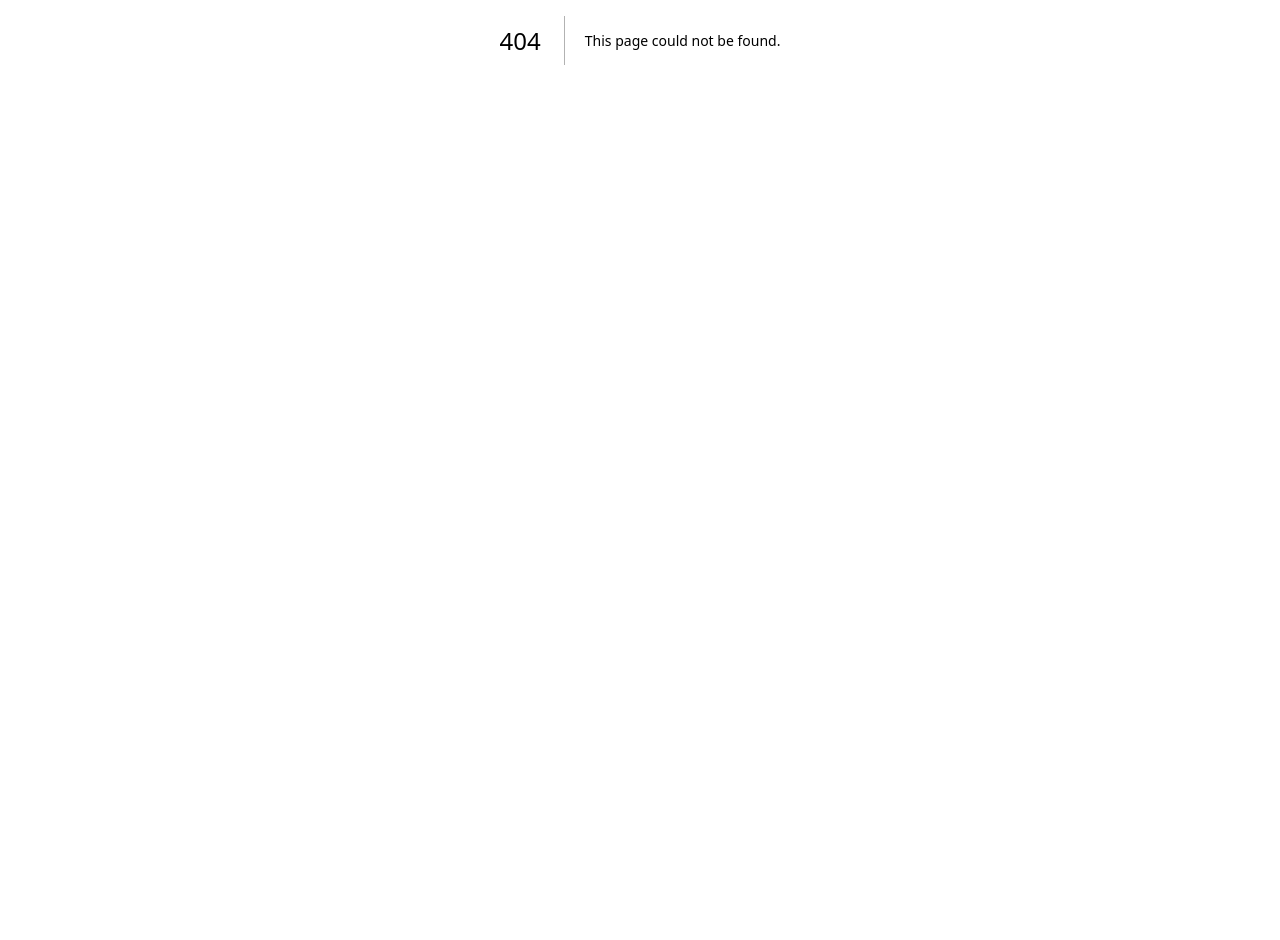
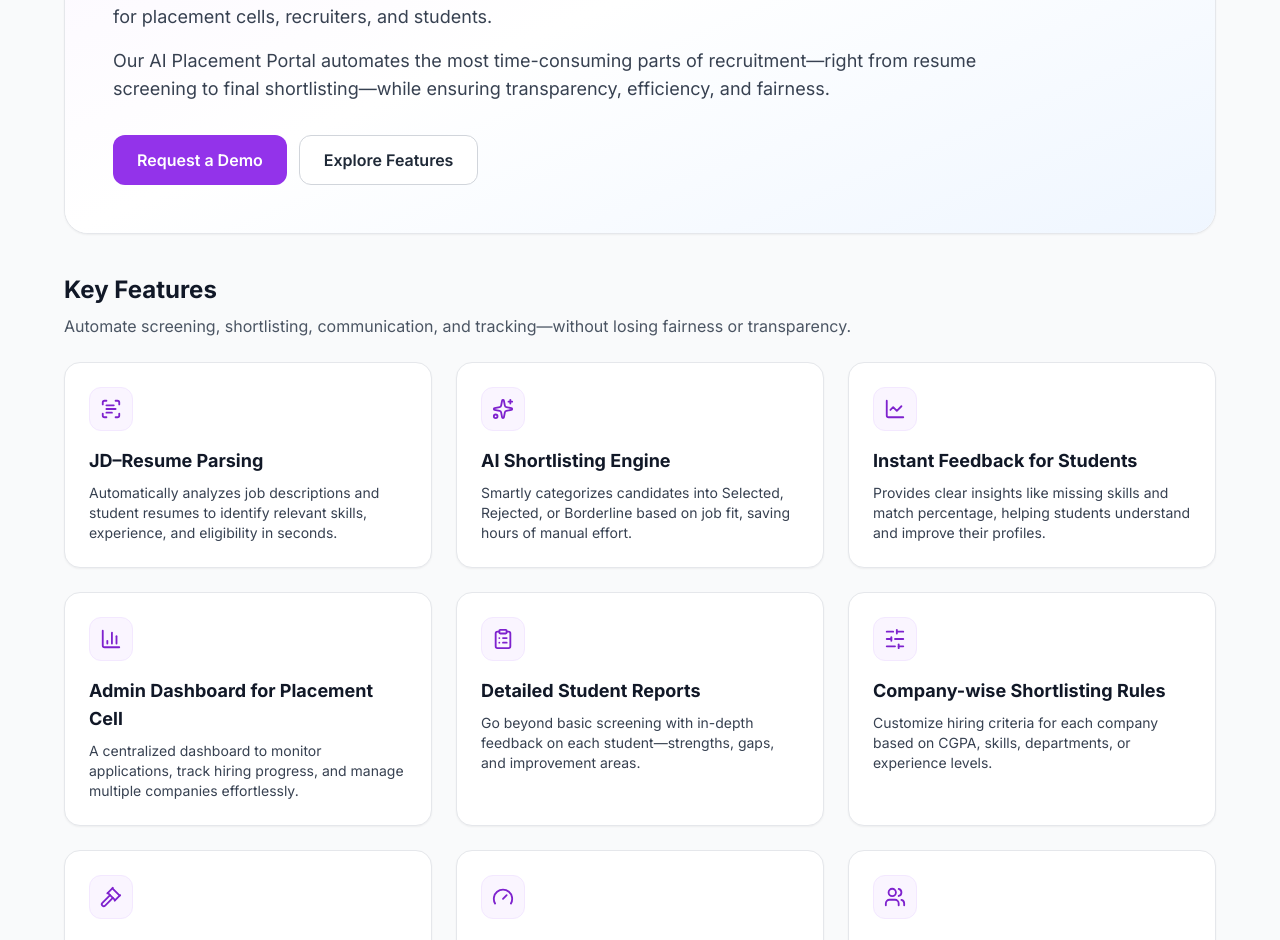
Before and after one commit to rskrthk/questpod, a Next.js app: page /placement in a window 1280 px wide. Before the commit this address had no page. Shown: the part 360-1300 px from the top of the page. Before the commit the page ends 800 px from the top, so only its background shows below. Built offline with nearby package versions, Linux system fonts and the light colour scheme.

Commit message:
Placement page added

```diff
--- /dev/null
+++ b/src/app/placement/page.js
@@ -0,0 +1,190 @@
+import Layout from "@/components/Layout/Layout";
+import {
+  BarChart3,
+  CheckCircle2,
+  ClipboardList,
+  Gauge,
+  Gavel,
+  LineChart,
+  ScanText,
+  ShieldCheck,
+  SlidersHorizontal,
+  Sparkles,
+  Users,
+} from "lucide-react";
+
+export const metadata = {
+  title: "Placement | QuestPod AI",
+  description:
+    "AI Placement Portal – Smarter, Faster, Fairer Hiring for Universities. Automate screening, shortlisting, and tracking with actionable insights.",
+};
+
+export default function PlacementPage() {
+  const features = [
+    {
+      icon: ScanText,
+      title: "JD–Resume Parsing",
+      description:
+        "Automatically analyzes job descriptions and student resumes to identify relevant skills, experience, and eligibility in seconds.",
+    },
+    {
+      icon: Sparkles,
+      title: "AI Shortlisting Engine",
+      description:
+        "Smartly categorizes candidates into Selected, Rejected, or Borderline based on job fit, saving hours of manual effort.",
+    },
+    {
+      icon: LineChart,
+      title: "Instant Feedback for Students",
+      description:
+        "Provides clear insights like missing skills and match percentage, helping students understand and improve their profiles.",
+    },
+    {
+      icon: BarChart3,
+      title: "Admin Dashboard for Placement Cell",
+      description:
+        "A centralized dashboard to monitor applications, track hiring progress, and manage multiple companies effortlessly.",
+    },
+    {
+      icon: ClipboardList,
+      title: "Detailed Student Reports",
+      description:
+        "Go beyond basic screening with in-depth feedback on each student—strengths, gaps, and improvement areas.",
+    },
+    {
+      icon: SlidersHorizontal,
+      title: "Company-wise Shortlisting Rules",
+      description:
+        "Customize hiring criteria for each company based on CGPA, skills, departments, or experience levels.",
+    },
+    {
+      icon: Gavel,
+      title: "AI Bias Checks & Multi-Department Access",
+      description:
+        "Ensure fair and unbiased hiring decisions with built-in AI bias detection while allowing access across departments.",
+    },
+    {
+      icon: Gauge,
+      title: "Job Status Tracking",
+      description:
+        "Track every candidate’s journey with clear updates like Round 1 Completed, Round 2 Pending, ensuring full visibility.",
+    },
+    {
+      icon: Users,
+      title: "Basic HR Screening Automation",
+      description:
+        "Automate initial HR screening to filter candidates based on communication, eligibility, and basic criteria.",
+    },
+  ];
+
+  const whyItMatters = [
+    "Reduces placement workload by 70–80%",
+    "Speeds up hiring cycles for companies",
+    "Improves student placement success rate",
+    "Ensures fair and transparent shortlisting",
+  ];
+
+  return (
+    <Layout>
+      <div className="min-h-screen bg-gray-50 pt-28 pb-16 px-4 sm:px-6 lg:px-8">
+        <div className="max-w-6xl mx-auto">
+          <div className="relative overflow-hidden rounded-3xl border border-gray-200 bg-white shadow-sm">
+            <div className="absolute inset-0 bg-gradient-to-br from-purple-50 via-white to-blue-50" />
+            <div className="relative p-8 sm:p-12">
+              <div className="inline-flex items-center gap-2 rounded-full border border-purple-200 bg-purple-50 px-4 py-2 text-sm font-medium text-purple-700">
+                <ShieldCheck size={16} />
+                University Platform
+              </div>
+
+              <h1 className="mt-6 text-3xl sm:text-5xl font-extrabold tracking-tight text-gray-900">
+                AI Placement Portal – Smarter, Faster, Fairer Hiring for Universities
+              </h1>
+
+              <p className="mt-4 text-base sm:text-lg text-gray-700 max-w-4xl">
+                Transform your campus placement process with an intelligent, end-to-end AI-driven
+                platform designed for placement cells, recruiters, and students.
+              </p>
+
+              <p className="mt-4 text-base sm:text-lg text-gray-700 max-w-4xl">
+                Our AI Placement Portal automates the most time-consuming parts of recruitment—right
+                from resume screening to final shortlisting—while ensuring transparency, efficiency,
+                and fairness.
+              </p>
+
+              <div className="mt-8 flex flex-col sm:flex-row gap-3">
+                <a
+                  href="/contact"
+                  className="inline-flex items-center justify-center rounded-xl bg-purple-600 px-6 py-3 font-semibold text-white hover:bg-purple-700 transition-colors"
+                >
+                  Request a Demo
+                </a>
+                <a
+                  href="#features"
+                  className="inline-flex items-center justify-center rounded-xl border border-gray-300 bg-white px-6 py-3 font-semibold text-gray-800 hover:bg-gray-50 transition-colors"
+                >
+                  Explore Features
+                </a>
+              </div>
+            </div>
+          </div>
+
+          <div id="features" className="mt-10">
+            <h2 className="text-2xl font-bold text-gray-900">Key Features</h2>
+            <p className="mt-2 text-gray-600">
+              Automate screening, shortlisting, communication, and tracking—without losing fairness
+              or transparency.
+            </p>
+
+            <div className="mt-6 grid grid-cols-1 md:grid-cols-2 xl:grid-cols-3 gap-6">
+              {features.map((feature) => {
+                const Icon = feature.icon;
+                return (
+                  <div
+                    key={feature.title}
+                    className="rounded-2xl border border-gray-200 bg-white p-6 shadow-sm hover:shadow-md transition-shadow"
+                  >
+                    <div className="h-11 w-11 rounded-xl bg-purple-50 border border-purple-100 flex items-center justify-center text-purple-700">
+                      <Icon size={22} />
+                    </div>
+                    <h3 className="mt-4 text-lg font-bold text-gray-900">{feature.title}</h3>
+                    <p className="mt-2 text-sm text-gray-700">{feature.description}</p>
+                  </div>
+                );
+              })}
+            </div>
+          </div>
+
+          <div className="mt-10 grid grid-cols-1 lg:grid-cols-3 gap-6">
+            <div className="rounded-2xl border border-gray-200 bg-white p-8 shadow-sm lg:col-span-2">
+              <h2 className="text-2xl font-bold text-gray-900">Why It Matters</h2>
+              <div className="mt-6 grid grid-cols-1 sm:grid-cols-2 gap-4">
+                {whyItMatters.map((t) => (
+                  <div
+                    key={t}
+                    className="rounded-xl border border-gray-200 bg-gray-50 p-4 flex items-start gap-3"
+                  >
+                    <div className="mt-0.5 h-10 w-10 rounded-lg bg-white border border-gray-200 flex items-center justify-center text-gray-800">
+                      <CheckCircle2 size={18} />
+                    </div>
+                    <div className="font-semibold text-gray-900">{t}</div>
+                  </div>
+                ))}
+              </div>
+            </div>
+
+            <div className="rounded-2xl border border-gray-200 bg-white p-8 shadow-sm">
+              <div className="h-11 w-11 rounded-xl bg-blue-50 border border-blue-100 flex items-center justify-center text-blue-700">
+                <BarChart3 size={22} />
+              </div>
+              <h2 className="mt-4 text-xl font-bold text-gray-900">The Result</h2>
+              <p className="mt-2 text-gray-600">
+                A seamless ecosystem where students get actionable feedback, placement officers save
+                time, and companies hire the right talent faster.
+              </p>
+            </div>
+          </div>
+        </div>
+      </div>
+    </Layout>
+  );
+}
--- a/src/components/Header/Header.jsx
+++ b/src/components/Header/Header.jsx
@@ -126,6 +126,10 @@ export default function Header() {
           {
             label: "Chatbot/Admission",
             path: "/ai-chatbot",
+          },
+          {
+            label: "Placement",
+            path: "/placement",
           },
         ],
       },
```
